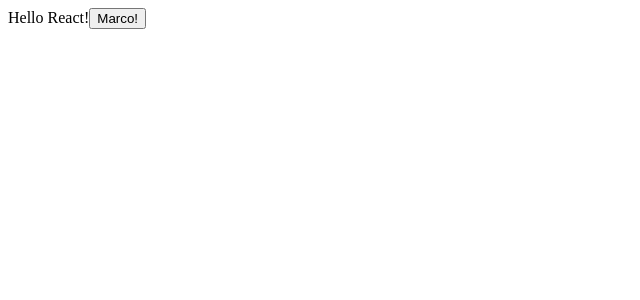
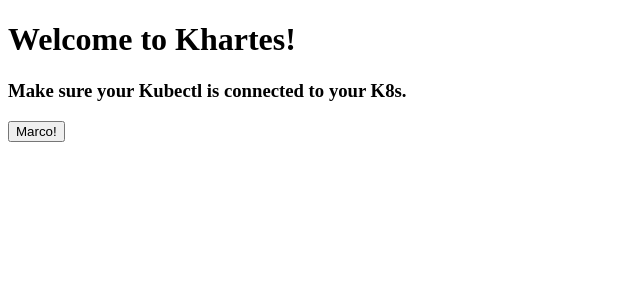
Before and after one commit to oslabs-beta/Khartes, a React app: page / in a window 1280 px wide. Shown: the top 300 px of the page, without its empty margins (0-640 px from the left). Built offline with nearby package versions, Linux system fonts and the light colour scheme.

Commit message:
added basic width and height adjustment

```diff
--- a/client/react.tsx
+++ b/client/react.tsx
@@ -15,7 +15,9 @@
 
     return (
         <div>
-        Hello React!
+            <h1>Welcome to Khartes!</h1>
+            <h3>Make sure your Kubectl is connected to your K8s.</h3>
+
         <button onClick={getPolo}>Marco!</button>
         </div>
     )
--- a/electron/electron.ts
+++ b/electron/electron.ts
@@ -6,8 +6,8 @@
 function createWindow () {
   // Create the browser window.
   let win = new BrowserWindow({
-    width: 800,
-    height: 600,
+    width: 1000,
+    height: 1000,
     webPreferences: {
       nodeIntegration: true
     }
--- a/package.json
+++ b/package.json
@@ -6,6 +6,7 @@
   "scripts": {
     "build": "webpack --config ./webpack.config.js",
     "start": "npm run express-dev & npm run build && ENV=development electron ./dist/electron.js",
+    "front-dev": "npm run build && ENV=development electron ./dist/electron.js",
     "express-build": "npx tsc",
     "express-start": "node dist/server/index.js",
     "express-dev": "concurrently \"npx tsc \" \"nodemon -q ./dist/server/index.js\""
--- a/tsconfig.json
+++ b/tsconfig.json
@@ -32,7 +32,7 @@
     // "paths": {},                                      /* Specify a set of entries that re-map imports to additional lookup locations. */
     // "rootDirs": [],                                   /* Allow multiple folders to be treated as one when resolving modules. */
     // "typeRoots": [],                                  /* Specify multiple folders that act like './node_modules/@types'. */
-    "types": ["node"],                                      /* Specify type package names to be included without being referenced in a source file. */
+    // "types": ["node"],                                      /* Specify type package names to be included without being referenced in a source file. */
     // "allowUmdGlobalAccess": true,                     /* Allow accessing UMD globals from modules. */
     // "moduleSuffixes": [],                             /* List of file name suffixes to search when resolving a module. */
     // "resolveJsonModule": true,                        /* Enable importing .json files. */
```
Also changed, not shown: 3 other files (tests, documents, lock files or other folders).
